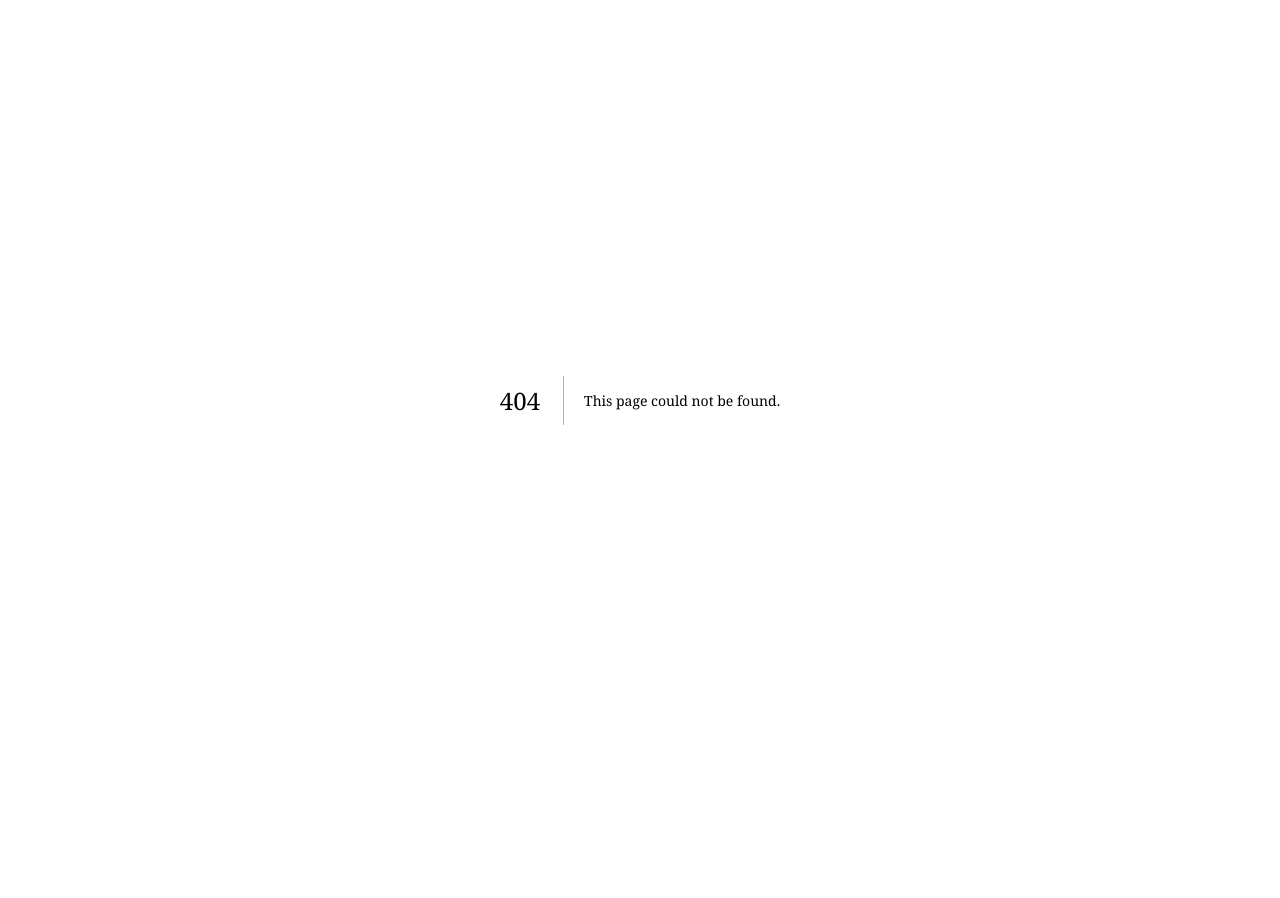
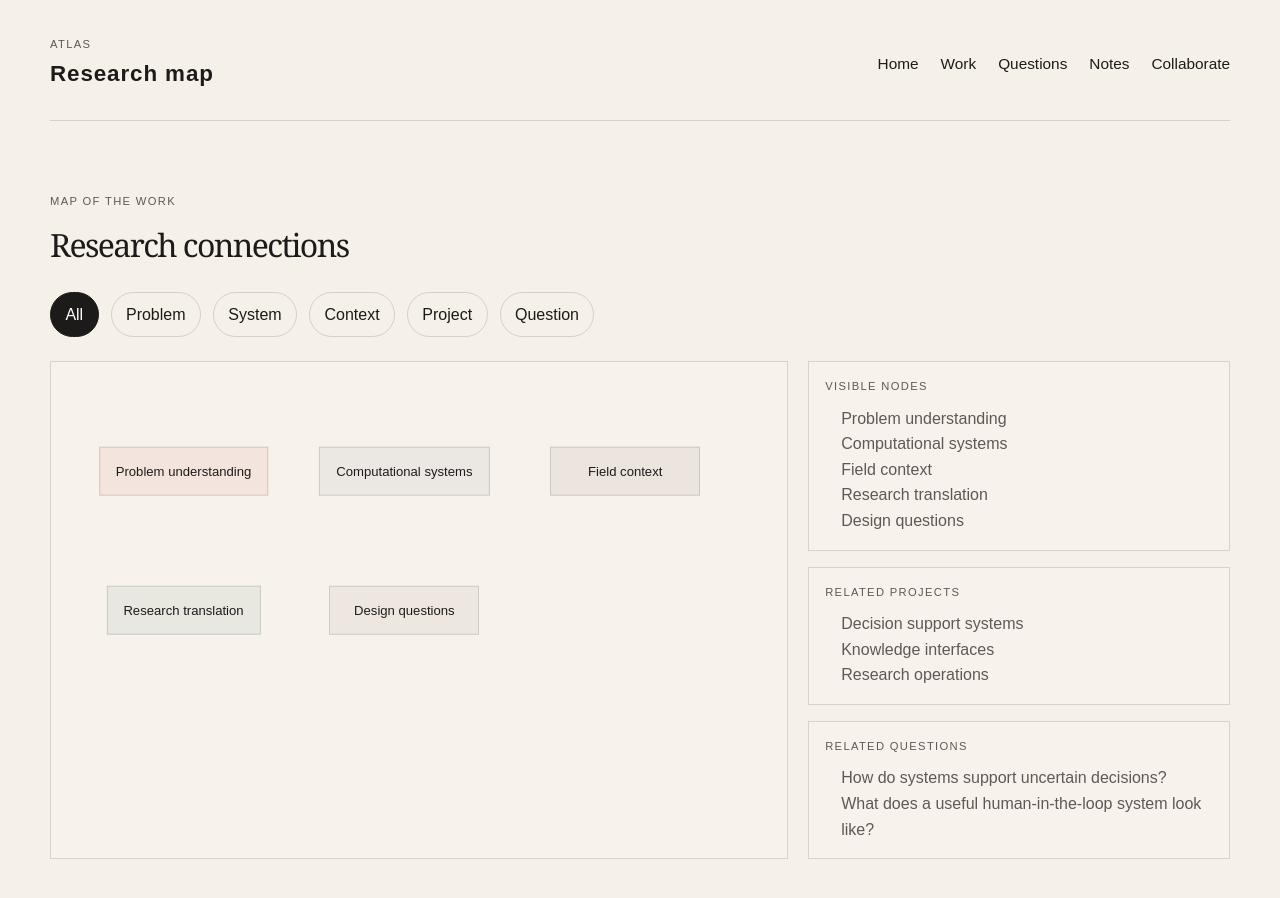
Before and after one commit to anushkavb4/portfolio, a Next.js app: page /atlas in a window 1280 px wide. Before the commit this address had no page. Shown: the top 898 px of the page. Before the commit the page ends 800 px from the top, so only its background shows below. Built offline with nearby package versions, Linux system fonts and the light colour scheme.

Commit message:
Add dedicated atlas page

```diff
--- /dev/null
+++ b/app/atlas/page.tsx
@@ -0,0 +1,115 @@
+"use client";
+
+import { useMemo, useState } from "react";
+import Link from "next/link";
+import { atlasEdges, atlasNodes, featuredProjects, researchQuestions } from "@/data/atlas";
+
+const kinds = ["all", "problem", "system", "context", "project", "question"] as const;
+
+export default function AtlasPage() {
+  const [selectedKind, setSelectedKind] = useState<(typeof kinds)[number]>("all");
+
+  const visibleNodes = useMemo(() => {
+    if (selectedKind === "all") return atlasNodes;
+    return atlasNodes.filter((node) => node.kind === selectedKind);
+  }, [selectedKind]);
+
+  const relatedProjects = featuredProjects.filter((project) =>
+    visibleNodes.some((node) => node.relatedSlugs.includes(project.slug)),
+  );
+
+  const relatedQuestions = researchQuestions.filter((question) =>
+    visibleNodes.some((node) => node.relatedSlugs.includes(question.slug)),
+  );
+
+  return (
+    <main className="page-shell">
+      <header className="topbar">
+        <div className="brand-block">
+          <span className="eyebrow">Atlas</span>
+          <span className="brand-name">Research map</span>
+        </div>
+        <nav className="nav" aria-label="Main navigation">
+          <Link href="/">Home</Link>
+          <Link href="/work">Work</Link>
+          <Link href="/questions">Questions</Link>
+          <Link href="/notes">Notes</Link>
+          <Link href="/collaborate">Collaborate</Link>
+        </nav>
+      </header>
+
+      <section className="section">
+        <div className="section-heading">
+          <p className="eyebrow">Map of the work</p>
+          <h2>Research connections</h2>
+        </div>
+
+        <div className="atlas-toolbar" aria-label="Atlas filters">
+          {kinds.map((kind) => (
+            <button
+              key={kind}
+              type="button"
+              className={`filter-chip ${selectedKind === kind ? "active" : ""}`}
+              onClick={() => setSelectedKind(kind)}
+            >
+              {kind === "all" ? "All" : kind}
+            </button>
+          ))}
+        </div>
+
+        <div className="atlas-page-layout">
+          <div className="atlas-page-visual">
+            {visibleNodes.map((node, index) => (
+              <div
+                key={node.id}
+                className={`atlas-page-node ${node.kind}`}
+                style={{
+                  left: `${18 + (index % 3) * 30}%`,
+                  top: `${22 + Math.floor(index / 3) * 28}%`,
+                }}
+              >
+                {node.label}
+              </div>
+            ))}
+            {atlasEdges.map((edge) => (
+              <div
+                key={edge.id}
+                className={`atlas-page-edge ${edge.type}`}
+                aria-hidden="true"
+              />
+            ))}
+          </div>
+
+          <aside className="atlas-sidebar">
+            <div className="atlas-sidebar-panel">
+              <p className="eyebrow">Visible nodes</p>
+              <ul>
+                {visibleNodes.map((node) => (
+                  <li key={node.id}>{node.label}</li>
+                ))}
+              </ul>
+            </div>
+
+            <div className="atlas-sidebar-panel">
+              <p className="eyebrow">Related projects</p>
+              <ul>
+                {relatedProjects.map((project) => (
+                  <li key={project.slug}>{project.name}</li>
+                ))}
+              </ul>
+            </div>
+
+            <div className="atlas-sidebar-panel">
+              <p className="eyebrow">Related questions</p>
+              <ul>
+                {relatedQuestions.map((question) => (
+                  <li key={question.slug}>{question.title}</li>
+                ))}
+              </ul>
+            </div>
+          </aside>
+        </div>
+      </section>
+    </main>
+  );
+}
--- a/app/globals.css
+++ b/app/globals.css
@@ -465,6 +465,83 @@ h1, h2, h3, h4 {
   padding-left: 1.2rem;
 }
 
+.atlas-toolbar {
+  display: flex;
+  flex-wrap: wrap;
+  gap: 0.75rem;
+  margin: 1.25rem 0 1.5rem;
+}
+
+.filter-chip {
+  border: 1px solid var(--line);
+  background: transparent;
+  color: var(--text);
+  padding: 0.55rem 0.9rem;
+  border-radius: 999px;
+  text-transform: capitalize;
+  cursor: pointer;
+}
+
+.filter-chip.active {
+  background: var(--text);
+  color: #fff;
+  border-color: var(--text);
+}
+
+.atlas-page-layout {
+  display: grid;
+  grid-template-columns: 1.4fr 0.8fr;
+  gap: 1.25rem;
+}
+
+.atlas-page-visual {
+  position: relative;
+  min-height: 420px;
+  border: 1px solid var(--line);
+  background: rgba(255, 255, 255, 0.18);
+  overflow: hidden;
+}
+
+.atlas-page-node {
+  position: absolute;
+  transform: translate(-50%, -50%);
+  min-width: 150px;
+  padding: 0.8rem 1rem;
+  border: 1px solid var(--line);
+  background: var(--surface);
+  text-align: center;
+  font-size: 0.82rem;
+}
+
+.atlas-page-node.problem { background: rgba(185, 72, 45, 0.08); }
+.atlas-page-node.system { background: rgba(34, 53, 88, 0.06); }
+.atlas-page-node.context { background: rgba(90, 72, 42, 0.08); }
+.atlas-page-node.project { background: rgba(55, 86, 74, 0.08); }
+.atlas-page-node.question { background: rgba(120, 95, 74, 0.08); }
+
+.atlas-page-edge {
+  position: absolute;
+  display: block;
+  background: rgba(29, 27, 26, 0.2);
+}
+
+.atlas-sidebar {
+  display: grid;
+  gap: 1rem;
+}
+
+.atlas-sidebar-panel {
+  border: 1px solid var(--line);
+  background: rgba(255, 255, 255, 0.18);
+  padding: 1rem;
+}
+
+.atlas-sidebar-panel ul {
+  margin: 0.6rem 0 0;
+  padding-left: 1rem;
+  color: var(--muted);
+}
+
 @media (max-width: 860px) {
   .hero,
   .question-list,
--- a/app/page.tsx
+++ b/app/page.tsx
@@ -18,7 +18,7 @@ export default function HomePage() {
           <span className="brand-name">Anushka</span>
         </div>
         <nav className="nav" aria-label="Main navigation">
-          <Link href="/">Atlas</Link>
+          <Link href="/atlas">Atlas</Link>
           <Link href="/work">Work</Link>
           <Link href="/questions">Questions</Link>
           <Link href="/notes">Notes</Link>
@@ -38,7 +38,7 @@ export default function HomePage() {
             problems, systems, contexts, and decisions that shape the work.
           </p>
           <div className="cta-row">
-            <Link href="/work" className="primary-button">Explore the atlas</Link>
+            <Link href="/atlas" className="primary-button">Explore the atlas</Link>
             <Link href="/collaborate" className="secondary-button">Start a conversation</Link>
           </div>
         </div>
```
